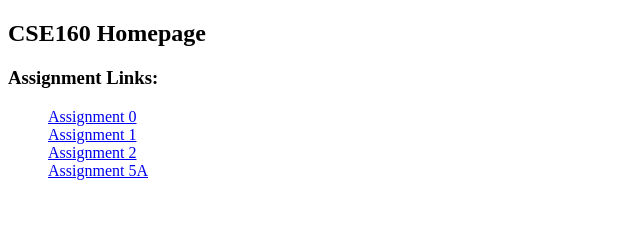
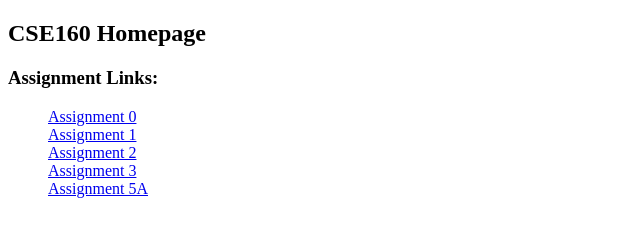
Before and after one commit to Rezhao/CSE160, a plain HTML site: page index.html in a window 1280 px wide. Shown: the whole page, without its empty margins (0-640 px from the left). Drawn offline with Linux system fonts and the light colour scheme.

Commit message:
adding assignment3 link

```diff
--- a/index.html
+++ b/index.html
@@ -19,6 +19,8 @@
         <br />
         <a href="https://rezhao.github.io/CSE160/Assignment2/asg2.html">Assignment 2</a>
         <br />
+        <a href="https://rezhao.github.io/CSE160/Assignment3/asg3.html">Assignment 3</a>
+        <br />
         <a href="https://rezhao.github.io/Assignment5A/">Assignment 5A</a>
         <br />
       </ul>
```
